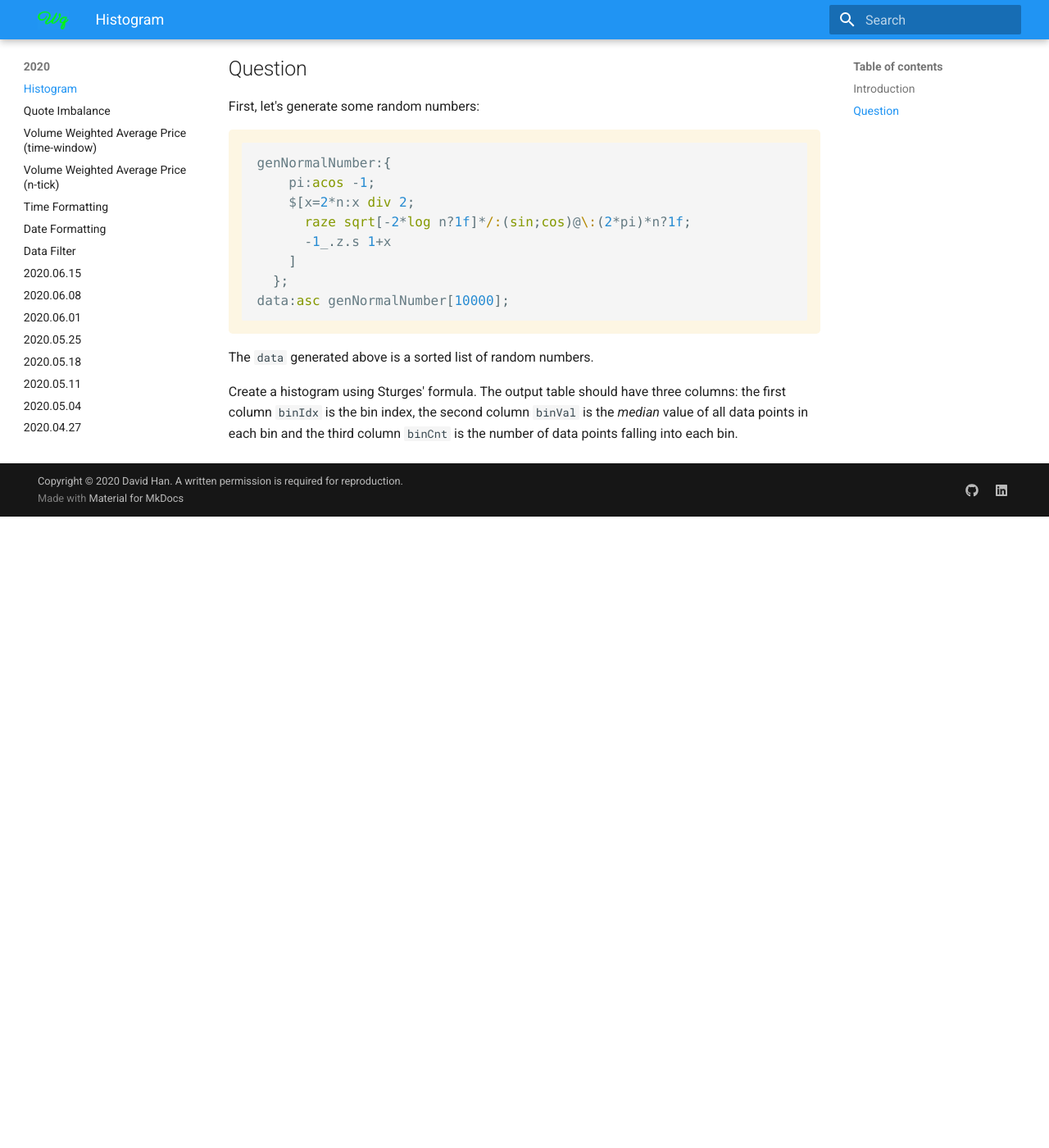
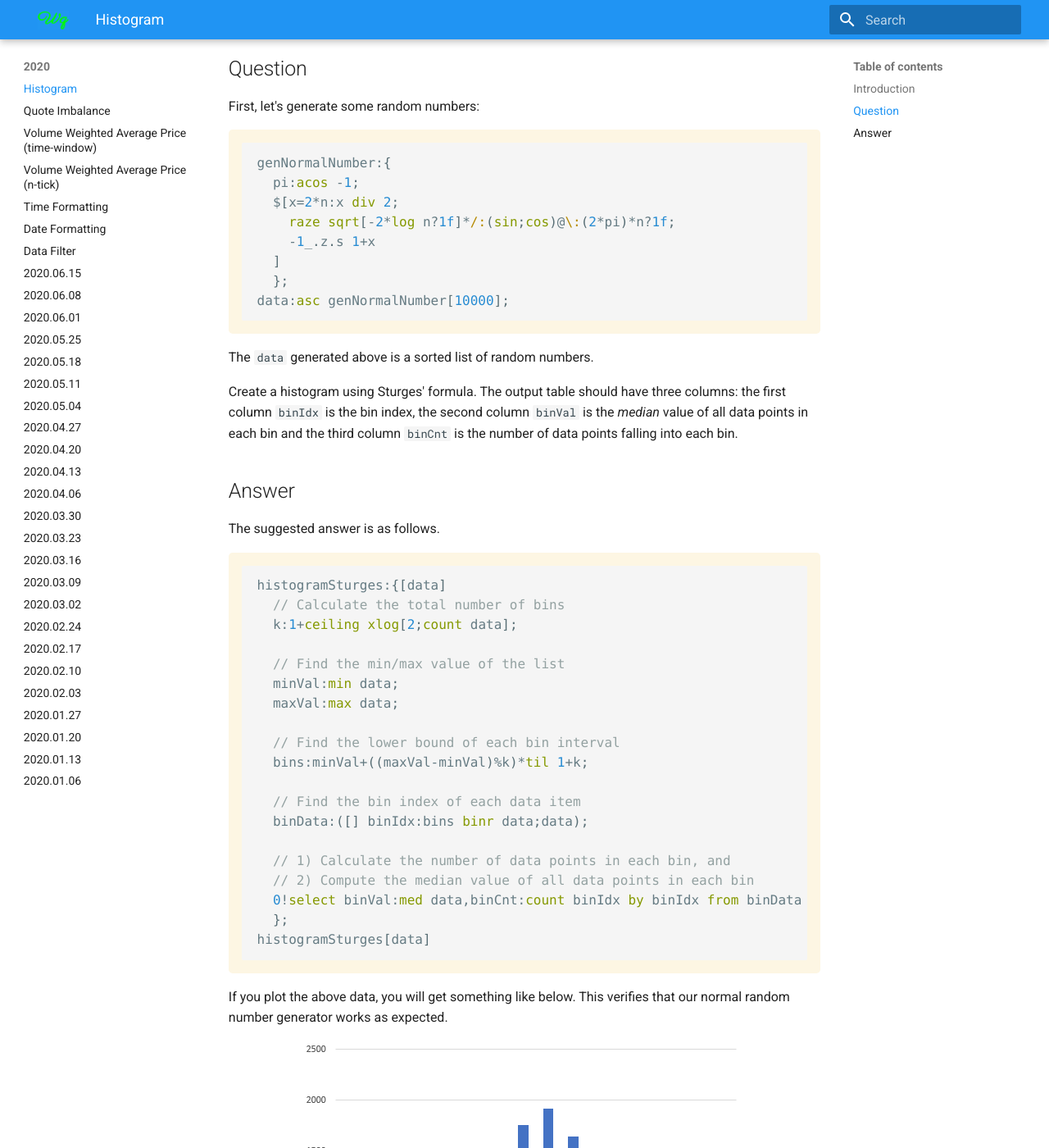
Before and after one commit to dpkwhan/weeklyq, an MkDocs documentation site: the page built from docs/2020/2020.08.03.md, in a window 1280 px wide and 1400 px high, scrolled down 1077 px. Shown: the whole window at 82% size. Built offline with MkDocs 1.6.1 and Material for MkDocs 9.7.7, drawn with Linux system fonts in a browser that asks for light colours; nearby versions of some CDN libraries; formulas are drawn with MathJax 3; comment, search, counter and statistics services are not loaded; before the commit the page ends 1707 px from its top, so only the background shows below that.

Commit message:
Add answer

````diff
--- a/docs/2020/2020.08.03.md
+++ b/docs/2020/2020.08.03.md
@@ -1,3 +1,3 @@
 {! 2020/2020.08.03q.md !}
 
-<!-- {! 2020/2020.08.03a.md !} -->
+{! 2020/2020.08.03a.md !}
--- a/docs/2020/2020.08.03a.md
+++ b/docs/2020/2020.08.03a.md
@@ -1 +1,30 @@
 ## Answer
+
+The suggested answer is as follows.
+
+```q
+histogramSturges:{[data]
+  // Calculate the total number of bins
+  k:1+ceiling xlog[2;count data];
+
+  // Find the min/max value of the list
+  minVal:min data;
+  maxVal:max data;
+
+  // Find the lower bound of each bin interval
+  bins:minVal+((maxVal-minVal)%k)*til 1+k;
+
+  // Find the bin index of each data item
+  binData:([] binIdx:bins binr data;data);
+
+  // 1) Calculate the number of data points in each bin, and
+  // 2) Compute the median value of all data points in each bin
+  0!select binVal:med data,binCnt:count binIdx by binIdx from binData
+  };
+histogramSturges[data]
+```
+If you plot the above data, you will get something like below. This verifies that our normal random number generator works as expected.
+
+<span style="display:block;text-align:center">
+![image](./../assets/img/2020.08.03a.png)
+</span>
````
Also changed, not shown: docs/2020/2020.08.03q.md (+5 -5 lines), docs/assets/img/2020.08.03a.png (added).
